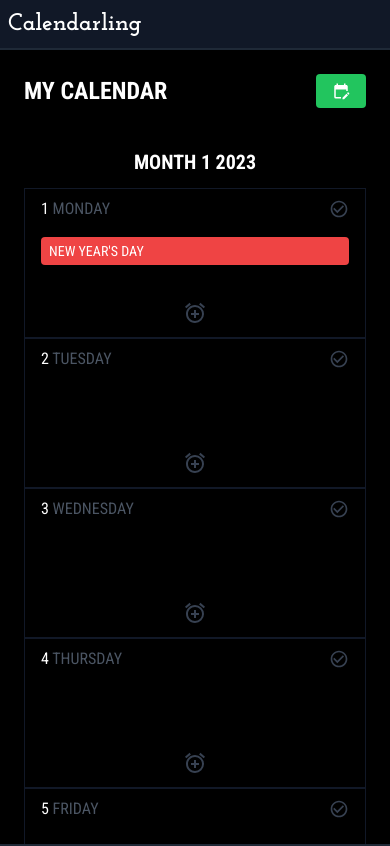
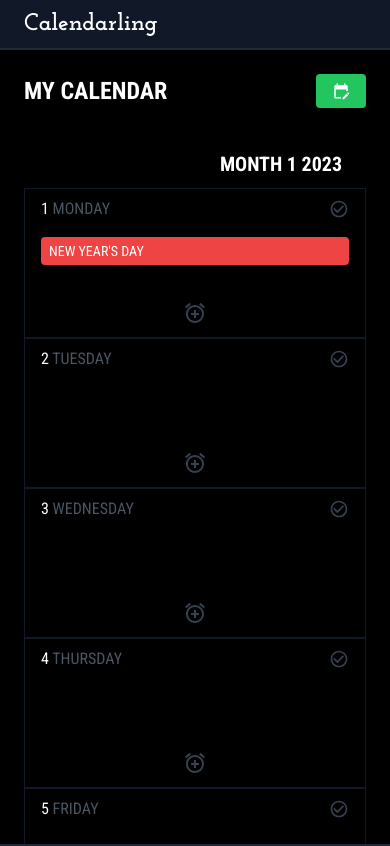
Before and after one commit to daviddcarr/custom-calendar-maker, a React (Create React App) app: page / in a window 390 px wide. Shown: the top 846 px of the page. Built offline with nearby package versions, Linux system fonts and the light colour scheme.

Commit message:
Fix styling of month heading in header.

```diff
--- a/src/App.js
+++ b/src/App.js
@@ -69,11 +69,11 @@ function App() {
 
   return (
     <main
-      className={`flex min-h-screen flex-col items-center justify-between p-6 pt-[calc(1.5rem+50px)] md:p-12 xl:p-24 bg-black`}
+      className={`flex min-h-screen flex-col items-center justify-between p-6 md:p-12 xl:p-24 pt-[calc(1.5rem+50px)] bg-black`}
     >
 
       <div className="w-full fixed z-50 top-0 left-0 right-0 bg-gray-900 border-b-2 border-gray-800">
-        <div className="m-auto max-w-[1500px] p-2 flex justify-between">
+        <div className="m-auto max-w-[1500px] py-2 px-6 md:px-12 xl:px-24 flex justify-between">
           <h2 className="font-logo text-2xl capitalize">Calendarling</h2>
         </div>
       </div>
--- a/src/components/Calendar.jsx
+++ b/src/components/Calendar.jsx
@@ -91,8 +91,8 @@ const Calendar = ({calendar, setCalendar, setCurrentEvent, setShowEditEvent, sav
                 className='flex flex-col items-center justify-center w-full'
               >
                   <div className="h-[48px] w-full">
-                    <div className={`month-title-container relative top-0 left-0 right-0 w-full text-center`}>
-                      <h2 className='text-xl sm:text-2xl font-bold p-2'>{month.month} {month.year}</h2>
+                    <div className={`month-title-container relative top-0 left-0 right-0 w-full h-[48px] flex items-center justify-end md:justify-center`}>
+                      <h2 className='text-xl sm:text-2xl font-bold py-2 px-6 md:px-12 xl:px-24'>{month.month} {month.year}</h2>
                     </div>
                   </div>
                   <div className={`w-full grid weekdays-${calendar.weekdays.length}`}>
```
